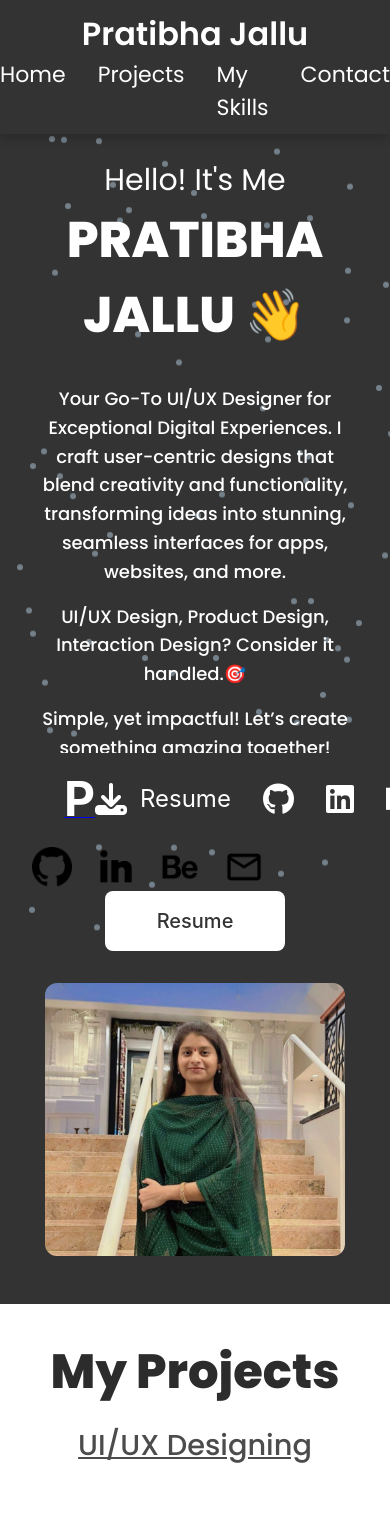
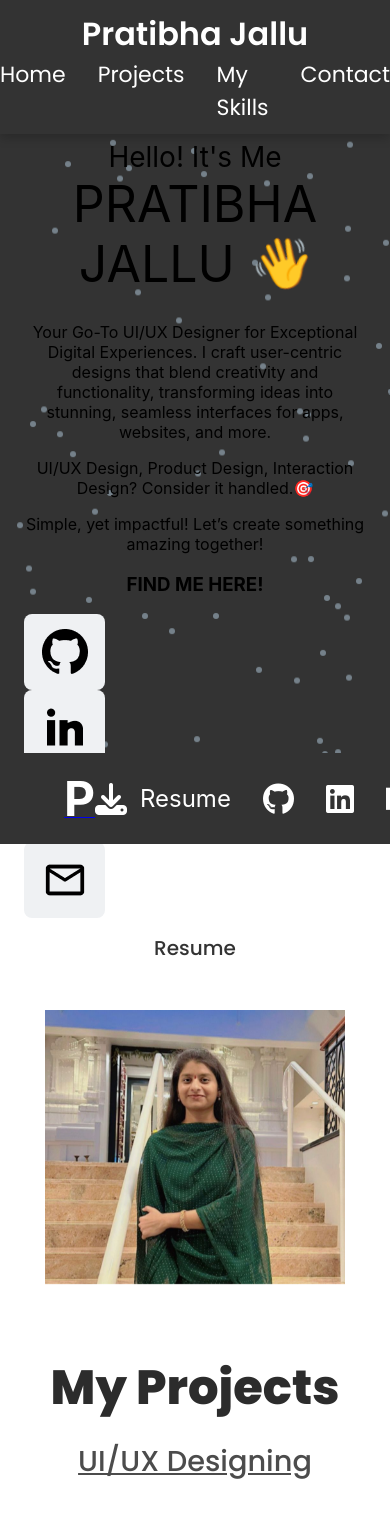
Before and after one commit to jallupratibha/pratibhajallu, a React (Create React App) app: page / in a window 390 px wide. Shown: the top 1513 px of the page. Built offline with nearby package versions, Linux system fonts and the light colour scheme.

Commit message:
Fixed hero section layout and responsiveness\

```diff
--- a/src/styles/Hero.css
+++ b/src/styles/Hero.css
@@ -1,18 +1,35 @@
+/* --- Desktop Fix --- */
+@media screen and (min-width: 1025px) {
     .hero-container {
-    position: relative; /* Keep background animation */
         display: flex;
+        align-items: center;
         justify-content: space-between;
-    align-items: center;
         padding: 4rem 6rem;
-    background-color: transparent;
-    color: white;
-    overflow: hidden;
     }
 
     .hero-content {
         flex: 1;
-    max-width: 50%; /* Ensure text takes half the screen */
-    padding-right: 3rem;
+        max-width: 45%; /* Adjusted width to match split-screen layout */
+        padding-right: 2rem;
+    }
+
+    .hero-name {
+        font-size: 74px;
+        font-weight: 800;
+        margin-bottom: 1rem;
+    }
+
+    .hero-intro {
+        font-size: 46px;
+        margin-bottom: 2rem;
+    }
+
+    .hero-description,
+    .hero-subtext,
+    .hero-call-to-action {
+        font-size: 22px;
+        line-height: 1.6;
+        margin-bottom: 1.5rem;
     }
 
     .hero-image {
@@ -20,137 +37,357 @@
         display: flex;
         justify-content: center;
         align-items: center;
-    max-width: 50%; /* Ensure image takes half the screen */
+        max-width: 50%; /* Keep balance with text */
     }
 
     .hero-image img {
-    width: 100%; /* Make it responsive */
-    max-width: 450px; /* Adjust image width to match design */
+        width: 100%;
+        max-width: 420px; /* Adjust to match desired size */
         height: auto;
         border-radius: 12px;
     }
 
-/* ---- Fix Font Sizes & Spacing ---- */
+    .links-container {
+        display: flex;
+        align-items: center;
+        gap: 3rem;
+    }
+
+    .resume-btn {
+        width: 220px;
+        height: 75px;
+        font-size: 28px;
+        line-height: 75px;
+    }
+}
+
+
+
+@keyframes dropDown {
+    0% {
+        opacity: 0;
+        transform: translateY(-50px); /* Start above the text */
+    }
+    50% {
+        opacity: 1;
+        transform: translateY(10px); /* Slight bounce down */
+    }
+    70% {
+        transform: translateY(-5px); /* Bounce up */
+    }
+    100% {
+        transform: translateY(0); /* Settle in place */
+    }
+}
+
+.drop-target {
+    display: inline-block;
+    animation: dropDown 1s ease-in-out forwards;
+    animation-delay: 0.5s; /* Delay drop by 0.5 seconds */
+}
+
+
+
+
+
+
+@keyframes slideUp {
+    0% {
+        opacity: 0;
+        transform: translateY(50px); /* Start lower */
+    }
+    100% {
+        opacity: 1;
+        transform: translateY(0); /* Reach normal position */
+    }
+}
+
+/* Apply animation to social icons */
+.social-icons a {
+    display: flex;
+    align-items: center;
+    justify-content: center;
+    width: 81px;
+    height: 76px;
+    background-color: #EFF1F3;
+    border-radius: 8px;
+    transition: transform 0.3s ease, background-color 0.3s ease;
+
+    /* Apply scroll-up animation */
+    animation: slideUp 1.5s ease-out forwards;
+    opacity: 0;
+}
+
+/* Add delay for each icon for staggered effect */
+.social-icons a:nth-child(1) { animation-delay: 0.3s; } /* GitHub */
+.social-icons a:nth-child(2) { animation-delay: 0.5s; } /* LinkedIn */
+.social-icons a:nth-child(3) { animation-delay: 0.7s; } /* Behance */
+.social-icons a:nth-child(4) { animation-delay: 0.9s; } /* Email */
+
+/* Apply animation to Resume button */
+.resume-btn {
+    margin-left: 10rem; /* Space between icons and resume */
+    display: inline-block;
+    width: 263px;
+    height: 90px;
+    background-color: #ffffff;
+    color: #333333;
+    font-family: 'Poppins', sans-serif;
+    font-size: 32px;
+    font-weight: 500;
+    border-radius: 8px;
+    text-align: center;
+    line-height: 90px;
+    text-decoration: none;
+
+    /* Apply the same slide-up animation */
+    animation: slideUp 1.5s ease-out forwards;
+    opacity: 0;
+    animation-delay: 1.2s; /* Resume button appears last */
+}
+
+
+
+
+
+
+
+@keyframes slideInLeft {
+    0% {
+        opacity: 0;
+        transform: translateX(-100px); /* Start off-screen to the left */
+    }
+    100% {
+        opacity: 1;
+        transform: translateX(0); /* Move to correct position */
+    }
+}
+
+/* Apply the animation to the text */
 .hero-intro {
-    font-family: 'Poppins', sans-serif;
-    font-size: 42px;
-    font-weight: 400;
-    margin-bottom: 2rem;
-    color: #ffffff;
+    animation: slideInLeft 2s ease-out forwards;
+    opacity: 0; /* Hide initially */
 }
 
 .hero-name {
-    font-family: 'Poppins', sans-serif;
-    font-size: 68px;
-    font-weight: 800;
-    margin-bottom: 1.5rem;
-    color: #ffffff;
+    animation: slideInLeft 2.5s ease-out forwards; /* Slightly delayed */
+    opacity: 0; /* Hide initially */
+}
+
+
+
+
+
+
+
+@keyframes singleZoom {
+    0% {
+        opacity: 0;
+        transform: scale(0.8); /* Slight zoom-out */
+    }
+    100% {
+        opacity: 1;
+        transform: scale(1); /* Normal size */
+    }
+}
+
+/* Apply the zoom animation to all text */
+.hero-description,
+.hero-subtext,
+.hero-call-to-action {
+    animation: singleZoom 1.5s ease-out forwards;
+    opacity: 0; /* Initially hidden */
+}
+
+
+
+
+
+
+
+@keyframes slightMove {
+    0% {
+        transform: translateY(0px); /* Start at normal position */
+    }
+    50% {
+        transform: translateY(-5px); /* Slightly move up */
+    }
+    100% {
+        transform: translateY(0px); /* Back to normal */
+    }
+}
+
+/* Apply the animation to the photo */
+.hero-image img {
+    animation: slightMove 2s ease-in-out forwards;
+}
+
+
+
+
+
+
+
+@keyframes waveAnimation {
+    0% { transform: rotate(0deg); }
+    20% { transform: rotate(20deg); }
+    40% { transform: rotate(-10deg); }
+    60% { transform: rotate(20deg); }
+    80% { transform: rotate(-10deg); }
+    100% { transform: rotate(0deg); }
+}
+
+.wave {
+    display: inline-block;
+    animation: waveAnimation 1.5s infinite ease-in-out;
+    transform-origin: 70% 70%; /* Adjust rotation point */
+}
+
+
+
+
+/* Media query for tablets & split-screen */
+@media screen and (max-width: 1024px) {
+    .hero-container {
+        flex-direction: column; /* Stack text & image */
+        align-items: center; /* Center everything */
+        padding: 3rem 2rem; /* Reduce padding */
+        text-align: center; /* Center text */
+    }
+
+    .hero-content {
+        padding-right: 0; /* Remove extra right padding */
+    }
+
+    .hero-name {
+        font-size: 60px; /* Reduce font size */
+    }
+
+    .hero-intro {
+        font-size: 36px; /* Adjust for better readability */
     }
 
     .hero-description,
     .hero-subtext,
     .hero-call-to-action {
-    font-family: 'Poppins', sans-serif;
-    font-size: 20px;
-    font-weight: 500;
-    line-height: 1.6;
-    margin: 1rem 0;
-}
-
-/* ---- Social Icons & Resume Button ---- */
-.hero-links {
-    margin-top: 2rem;
-}
-
-.hero-links h3 {
-    font-size: 30px;
-    font-weight: 800;
-    margin-bottom: 1rem;
-}
-
-.social-icons {
-    display: flex;
-    gap: 1.5rem;
-}
-
-.social-icons img {
-    width: 40px;
-    height: 40px;
-}
-
-.resume-btn {
-    margin-left: 3rem;
-    display: inline-block;
-    width: 200px;
-    height: 70px;
-    background-color: #ffffff;
-    color: #333333;
-    font-size: 24px;
-    font-weight: 500;
-    border-radius: 8px;
-    text-align: center;
-    line-height: 70px;
-    text-decoration: none;
-}
-
-.resume-btn:hover {
-    background-color: #dddddd;
-}
-
-/* ---- 📱 Mobile & Tablet Responsiveness ---- */
-@media screen and (max-width: 1024px) {
-    .hero-container {
-        flex-direction: column;
-        align-items: center;
-        text-align: center;
-        padding: 3rem 2rem;
-    }
-
-    .hero-content {
-        max-width: 100%;
-        padding-right: 0;
+        font-size: 18px; /* Reduce text size */
     }
 
     .hero-image {
-        max-width: 100%;
+        text-align: center;
+        margin-left: 0; /* Remove left margin */
         margin-top: 2rem;
     }
 
     .hero-image img {
-        max-width: 380px; /* Reduce image size on tablets */
+        width: 100%; /* Make image responsive */
+        max-width: 400px; /* Limit max size */
+        height: auto; /* Keep aspect ratio */
+    }
+
+    .links-container {
+        flex-direction: column; /* Stack buttons */
+        gap: 2rem;
     }
 
     .resume-btn {
-        margin-left: 0;
+        margin-left: 0; /* Center resume button */
+        width: 220px;
+        height: 70px;
+        font-size: 24px;
+        line-height: 70px;
     }
 }
 
-@media screen and (max-width: 768px) {
-    .hero-image img {
-        max-width: 300px; /* Smaller image on mobile */
+
+
+
+/* Media query for tablets & split-screen */
+@media screen and (max-width: 1024px) {
+    .hero-container {
+        flex-direction: column; /* Stack text & image */
+        align-items: center; /* Center everything */
+        padding: 3rem 2rem; /* Reduce padding */
+        text-align: center; /* Center text */
+    }
+
+    .hero-content {
+        padding-right: 0; /* Remove extra right padding */
     }
 
     .hero-name {
-        font-size: 50px;
+        font-size: 60px; /* Reduce font size */
     }
 
     .hero-intro {
-        font-size: 30px;
+        font-size: 36px; /* Adjust for better readability */
     }
 
     .hero-description,
     .hero-subtext,
     .hero-call-to-action {
-        font-size: 18px;
+        font-size: 18px; /* Reduce text size */
+    }
+
+    .hero-image {
+        text-align: center;
+        margin-left: 0; /* Remove left margin */
+        margin-top: 2rem;
+    }
+
+    .hero-image img {
+        width: 100%; /* Make image responsive */
+        max-width: 400px; /* Limit max size */
+        height: auto; /* Keep aspect ratio */
     }
 
     .links-container {
+        flex-direction: column; /* Stack buttons */
+        gap: 2rem;
+    }
+
+    .resume-btn {
+        margin-left: 0; /* Center resume button */
+        width: 220px;
+        height: 70px;
+        font-size: 24px;
+        line-height: 70px;
+    }
+}
+
+/* Media query for mobile screens */
+@media screen and (max-width: 768px) {
+    .hero-container {
         flex-direction: column;
+        align-items: center;
+        text-align: center;
+        padding: 2rem 1.5rem;
+    }
+
+    .hero-name {
+        font-size: 50px; /* Further reduce for mobile */
+    }
+
+    .hero-intro {
+        font-size: 28px;
+    }
+
+    .hero-description,
+    .hero-subtext,
+    .hero-call-to-action {
+        font-size: 16px; /* Reduce text size */
+    }
+
+    .hero-image img {
+        max-width: 300px; /* Smaller image on mobile */
+    }
+
+    .links-container {
         gap: 1.5rem;
     }
 
     .resume-btn {
-        width: 180px;
+        width: 200px;
         height: 60px;
         font-size: 20px;
         line-height: 60px;
```
Lines whose indentation alone changed are shown as unchanged.
